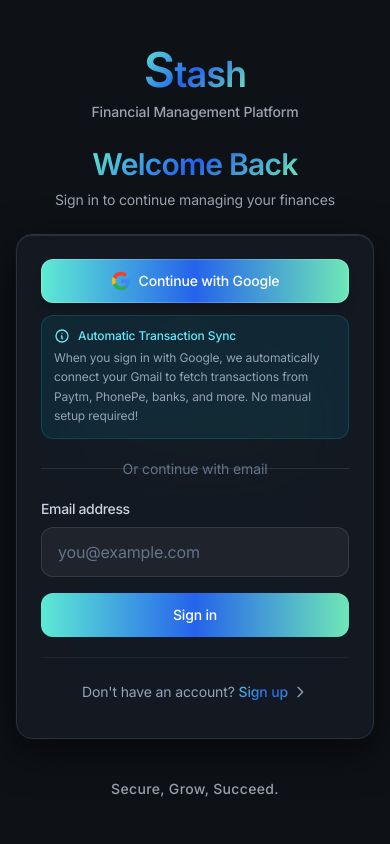
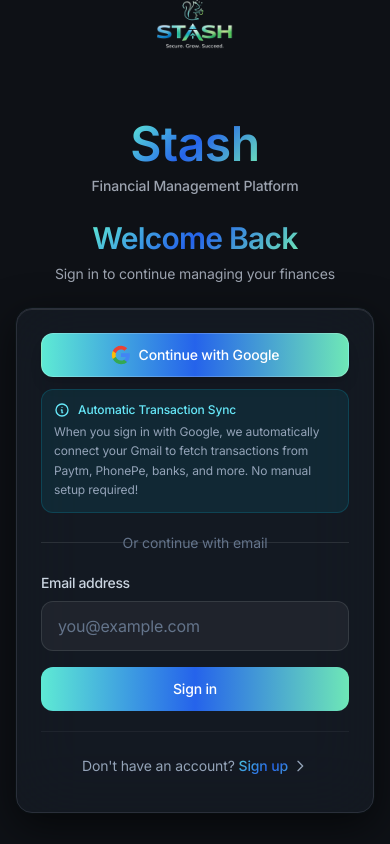
Before and after one commit to samyak555/Stash, a React (Vite) app in the folder frontend/: page /login in a window 390 px wide. Built offline with nearby package versions, Linux system fonts and the light colour scheme; no server answers.

Commit message:
Final branding fixes: Remove background logo from login, add hero-scale main STASH icon, update tagline to green color with larger font, balance Stash wordmark, clean sidebar with icon-only logo

```diff
--- a/frontend/src/components/Sidebar.jsx
+++ b/frontend/src/components/Sidebar.jsx
@@ -64,13 +64,10 @@
 
   return (
     <aside className="fixed left-0 top-0 h-screen w-60 bg-sidebar-bg border-r border-border flex flex-col z-50">
-      {/* STASH Logo Section - Professional Brand Area */}
+      {/* STASH Logo Section - Clean Professional Brand Area */}
       <div className="p-6 border-b border-border bg-gradient-to-br from-sidebar-bg to-card-bg">
-        <Link to="/" className="flex flex-col items-center space-y-3 group">
-          <Logo size="large" showText={true} iconOnly={false} className="justify-center" />
-          <div className="text-center">
-            <p className="text-xs text-text-muted uppercase tracking-widest font-medium">Financial Management</p>
-          </div>
+        <Link to="/" className="flex items-center justify-center h-full w-full">
+          <Logo size="large" showText={false} iconOnly={true} className="justify-center" />
         </Link>
       </div>
 
--- a/frontend/src/pages/Login.jsx
+++ b/frontend/src/pages/Login.jsx
@@ -3,8 +3,9 @@
 import { authAPI } from '../services/api';
 import toast from 'react-hot-toast';
 import Button from '../components/ui/Button';
-// Import logo for background
-import logoSrc from '../assets/logo/logo.png';
+import Logo from '../components/Logo';
+// Import logo for main hero icon
+import iconSrc from '../assets/logo/icon.png';
 
 const Login = ({ setUser }) => {
   const [formData, setFormData] = useState({
@@ -136,25 +137,34 @@
 
   return (
     <div className="min-h-screen h-screen w-screen overflow-y-auto overflow-x-hidden bg-app-bg relative flex items-center justify-center py-8">
-      {/* Large Background Squirrel Logo - Hero Scale, Bold Brand Presence */}
-      <div
-        className="absolute inset-0 w-full h-full pointer-events-none z-0"
-        style={{
-          backgroundImage: `url(${logoSrc})`,
-          backgroundSize: '100%',
-          backgroundPosition: 'center',
-          backgroundRepeat: 'no-repeat',
-          opacity: 0.15,
-        }}
-      />
-
-      {/* Main Content - Centered, Non-Scrollable */}
+      {/* Main Content - Centered */}
       <div className="relative z-10 w-full max-w-[420px] px-4 sm:px-6">
         <div className="space-y-6">
+          {/* Main STASH Icon - Hero Scale, Primary Visual Element */}
+          <div className="text-center mb-6">
+            <div className="flex justify-center mb-4">
+              <img
+                src={iconSrc}
+                alt="Stash"
+                className="w-32 h-32 sm:w-40 sm:h-40 object-contain"
+                style={{
+                  background: 'transparent',
+                  border: 'none',
+                  borderRadius: '0',
+                  boxShadow: 'none',
+                  outline: 'none',
+                  padding: '0',
+                  margin: '0',
+                  display: 'block'
+                }}
+              />
+            </div>
+          </div>
+
           {/* Stash Wordmark - Refined Brand Identity */}
           <div className="text-center mb-4">
             <h1 className="text-4xl sm:text-5xl font-bold text-gradient-brand tracking-tight mb-2">
-              <span className="text-5xl sm:text-6xl">S</span>tash
+              <span className="text-5xl sm:text-6xl">S</span><span className="text-5xl sm:text-6xl">tash</span>
             </h1>
             <p className="text-text-secondary text-sm font-medium">
               Financial Management Platform
@@ -279,7 +289,7 @@
 
           {/* Tagline - Below Login Container */}
           <div className="text-center mt-6 pt-4">
-            <p className="text-text-secondary text-sm font-medium tracking-wide">
+            <p className="text-light-green text-base font-medium tracking-wide">
               Secure, Grow, Succeed.
             </p>
           </div>
```
